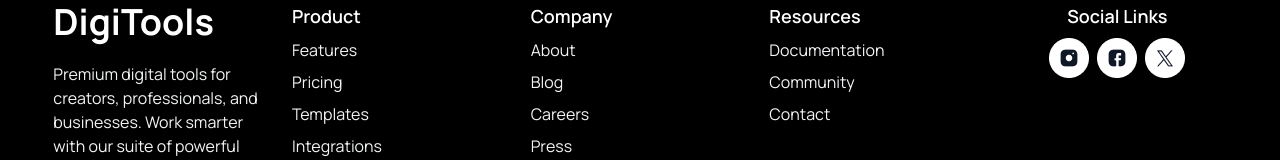
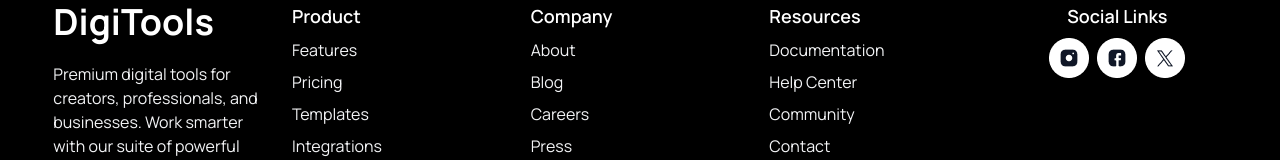
Before and after one commit to coderprotap67/Ph-assingment-6, a React (Vite) app: page / in a window 1280 px wide. Shown: the part 3660-3820 px from the top of the page. Built offline with nearby package versions, Linux system fonts and the light colour scheme.

Commit message:
footer issue

```diff
--- a/src/App.jsx
+++ b/src/App.jsx
@@ -4,10 +4,9 @@ import HeaderSection from './components/header/HeaderSection';
 import HeroSection from './components/herosection/HeroSection';
 import StatusSection from './components/StatusSection/StatusSection';
 import ToogleSection from './components/toogleSection/ToogleSection';
-import GetStarted from './components/GetStarted/GetStarted';
+import GetStarted from './components/Start/Start';
 import Subscription from './components/subscription/Subscription';
 import Explore from './components/Explore/Explore';
-
 import Footer from './components/footer/Footer';
 
 
--- a/src/components/footer/Footer.jsx
+++ b/src/components/footer/Footer.jsx
@@ -29,6 +29,7 @@ const Footer = () => {
                     <div className='flex flex-col gap-2 max-sm:col-span-2'>
                         <a className='text-lg font-semibold'>Resources</a>
                         <a className='text-gray-100'>Documentation</a>
+                        <a className='text-gray-100'>Help Center</a>
                         <a className='text-gray-100'>Community</a>
                         <a className='text-gray-100'>Contact</a>
                     </div>
```
Also changed, not shown: src/components/Start/Start.jsx (renamed from src/components/GetStarted/GetStarted.jsx).
